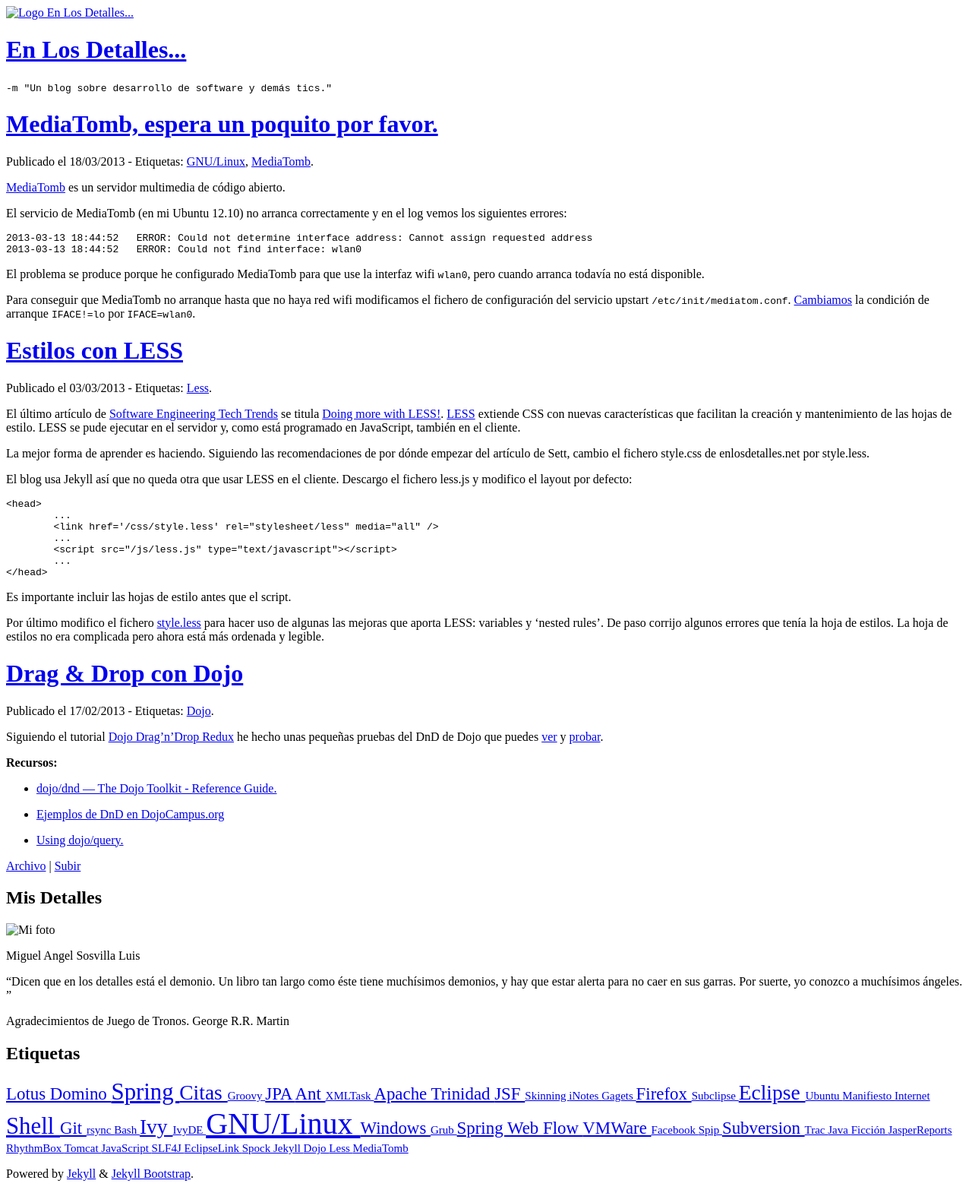
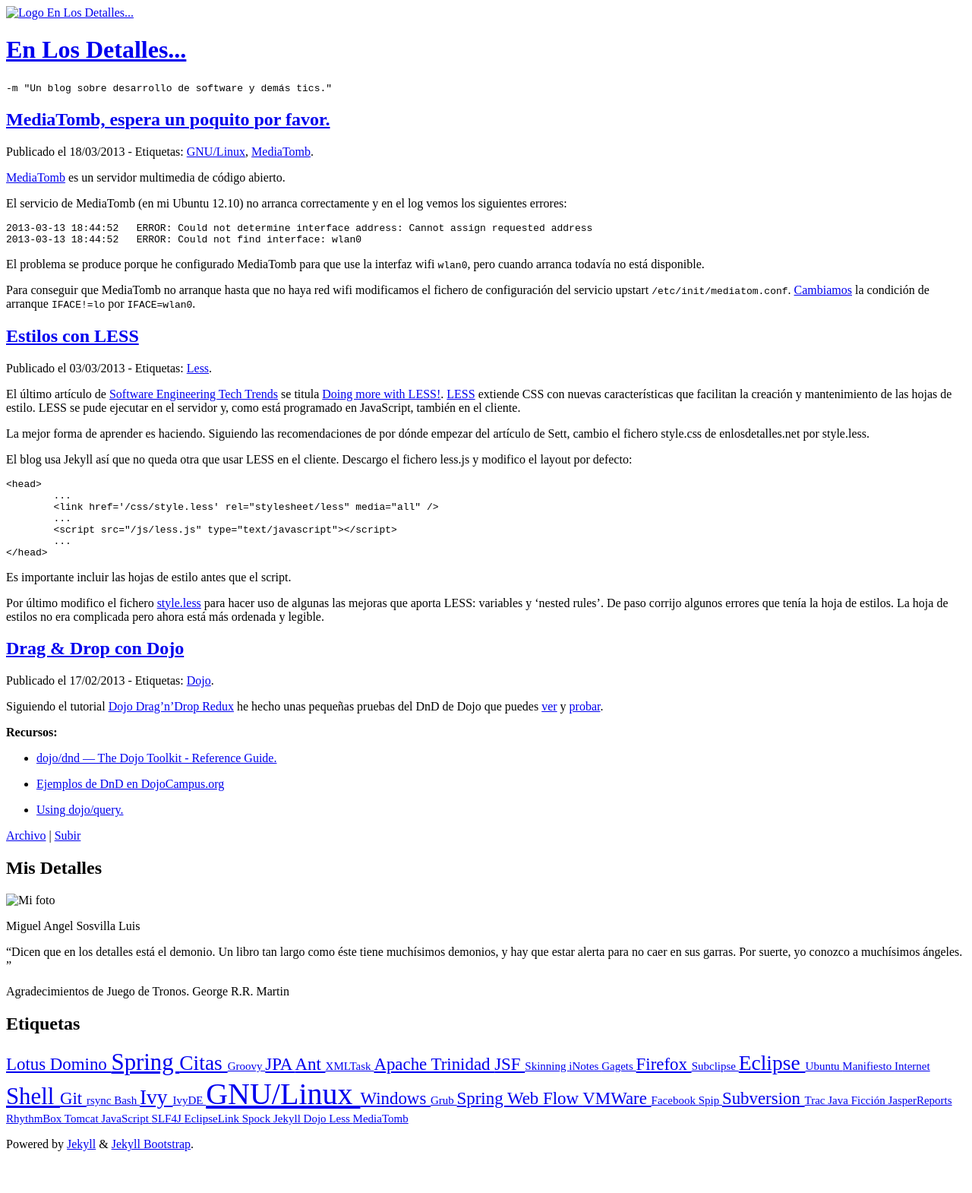
Before and after one commit to msosvi/msosvi.github.com, a Jekyll site: the page built from index.html, in a window 1280 px wide. Shown: the whole page at 76% size. Built offline with Jekyll 4.4.1, drawn with Linux system fonts in a browser that asks for light colours; nearby versions of some CDN libraries; some web fonts are replaced; after the commit the page ends 1531 px from its top, so only the background shows below that.

Commit message:
Añado el meta tag description y uso h2 para los títulos de los post.

```diff
--- a/_includes/themes/enlosdetalles/default.html
+++ b/_includes/themes/enlosdetalles/default.html
@@ -1,9 +1,10 @@
 <!DOCTYPE html>
 <html>
 <head>
-	<meta charset="utf-8">
+	<meta charset="utf-8" />
 	<meta name="viewport" content="width=device-width,initial-scale=1" />
 	<meta name="author" content="{{ site.author.name }}" />
+	<meta name="description" content="Blog sobre desarrollo de software y demás tics de Miguel Angel Sosvilla Luis." />
 	<title>{{site.title}} {{ page.title }}</title>
 	<link rel="icon" type="image/png" href="{{ ASSET_PATH }}/img/icondiabloendetalle.png" />
 	<link href='{{ ASSET_PATH }}/css/style.less' rel="stylesheet/less" media="all" />
--- a/_includes/themes/enlosdetalles/post.html
+++ b/_includes/themes/enlosdetalles/post.html
@@ -2,7 +2,7 @@
 	<div class="grid grid-pad">
 		<div class="post col-1-1">
 
-			<h1 class="post-title">{{ page.title }}</h1>
+			<h2 class="post-title">{{ page.title }}</h2>
 
 			<div class="post-info">
 				<span class="post-date-publish">
--- a/index.html
+++ b/index.html
@@ -7,7 +7,7 @@ layout: page
     {% for post in site.posts limit:site.max_posts_in_index %}
 
         <div class="recent_post" >
-            <h1 class="post-title"><a href="{{ BASE_PATH }}{{ post.url }}">{{ post.title }}</a></h1>
+            <h2 class="post-title"><a href="{{ BASE_PATH }}{{ post.url }}">{{ post.title }}</a></h2>
 
 			<div class="post-info">
                 <span class="post-date-publish">
```
